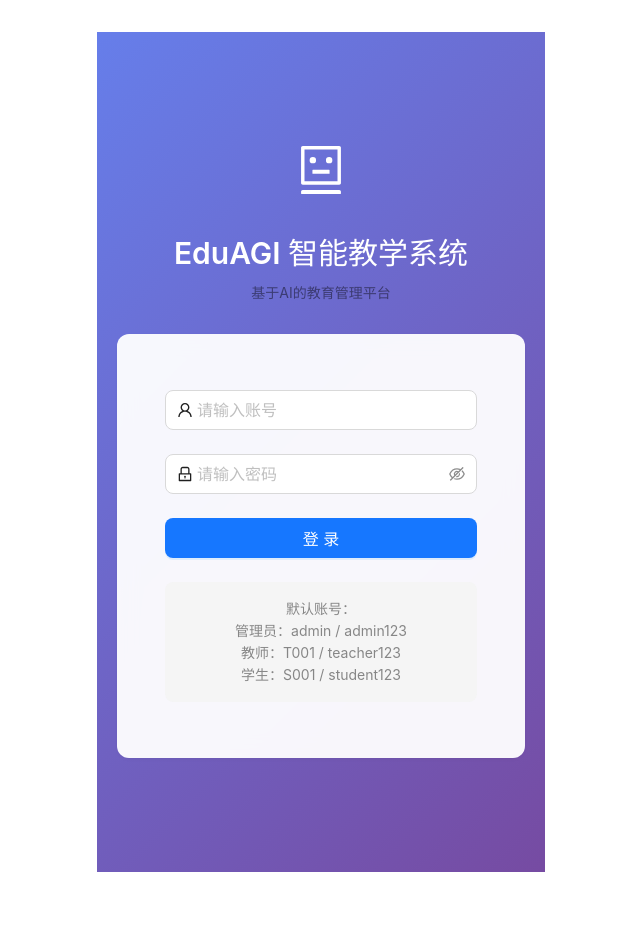
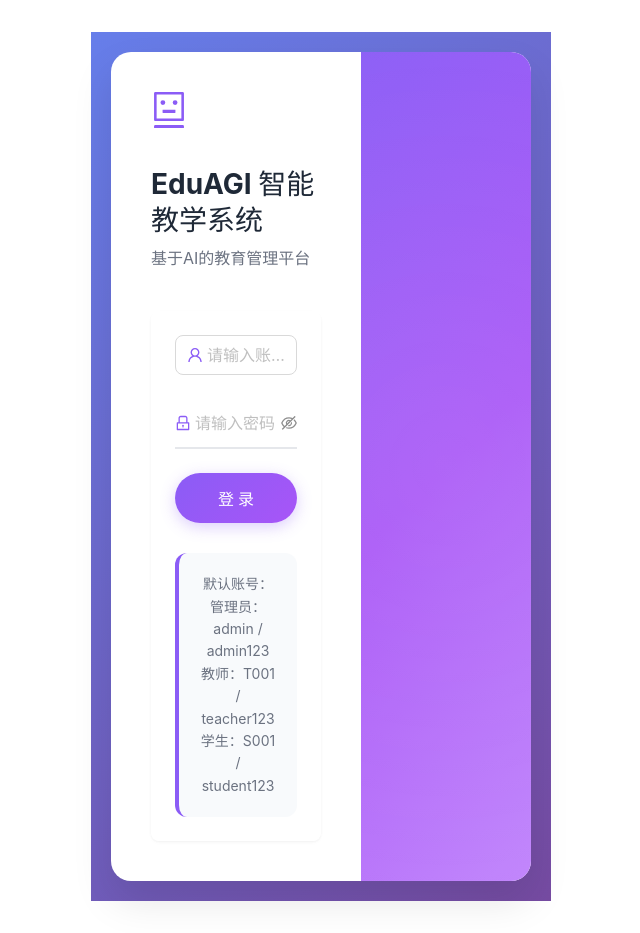
Before and after one commit to ghosttT0/eduagi, a React (Vite) app in the folder frontend/: page /login in a window 1280 px wide. Shown: the whole page, without its empty margins (319-959 px from the left). Before the commit the page ends 904 px from the top, so only its background shows below. Built offline with nearby package versions, Linux system fonts and the light colour scheme; no server answers.

Commit message:
feat: 登录页现代化设计 + 全局响应式布局系统

```diff
--- a/frontend/src/App.tsx
+++ b/frontend/src/App.tsx
@@ -5,6 +5,7 @@ import AdminLayout from './layouts/AdminLayout'
 import TeacherLayout from './layouts/TeacherLayout'
 import StudentLayout from './layouts/StudentLayout'
 import './App.css'
+import './styles/global.css'
 
 function App() {
   const { user, isAuthenticated } = useAuthStore()
--- a/frontend/src/pages/LoginPage.css
+++ b/frontend/src/pages/LoginPage.css
@@ -9,63 +9,164 @@
 
 .login-content {
   width: 100%;
-  max-width: 400px;
+  max-width: 900px;
   margin: 0 auto;
-  transition: max-width 0.2s;
+  display: flex;
+  background: white;
+  border-radius: 20px;
+  box-shadow: 0 20px 40px rgba(0, 0, 0, 0.1);
+  overflow: hidden;
+  min-height: 500px;
 }
 
-@media (min-width: 900px) {
+.login-form-section {
+  flex: 1;
+  padding: 40px;
+  display: flex;
+  flex-direction: column;
+  justify-content: center;
+}
+
+.login-decorative-section {
+  flex: 1;
+  background: linear-gradient(135deg, #8b5cf6 0%, #a855f7 50%, #c084fc 100%);
+  position: relative;
+  display: flex;
+  align-items: center;
+  justify-content: center;
+  overflow: hidden;
+}
+
+.login-decorative-section::before {
+  content: '';
+  position: absolute;
+  top: -50%;
+  right: -50%;
+  width: 200%;
+  height: 200%;
+  background: radial-gradient(circle, rgba(255,255,255,0.1) 0%, transparent 70%);
+  animation: float 6s ease-in-out infinite;
+}
+
+@keyframes float {
+  0%, 100% { transform: translateY(0px) rotate(0deg); }
+  50% { transform: translateY(-20px) rotate(180deg); }
+}
+
+.login-header {
+  text-align: left;
+  margin-bottom: 40px;
+}
+
+.login-logo {
+  font-size: 36px;
+  margin-bottom: 16px;
+  color: #8b5cf6;
+}
+
+.login-title {
+  color: #1f2937 !important;
+  margin-bottom: 8px !important;
+  font-size: 28px !important;
+  font-weight: 700 !important;
+}
+
+.login-subtitle {
+  color: #6b7280 !important;
+  font-size: 16px !important;
+}
+
+.login-card {
+  border: none;
+  box-shadow: none;
+  background: transparent;
+  padding: 0;
+}
+
+.ant-form-item {
+  margin-bottom: 24px;
+}
+
+.ant-input, .ant-input-password {
+  border: none;
+  border-bottom: 2px solid #e5e7eb;
+  border-radius: 0;
+  padding: 12px 0;
+  font-size: 16px;
+  background: transparent;
+  transition: border-color 0.3s ease;
+}
+
+.ant-input:focus, .ant-input-password:focus,
+.ant-input:hover, .ant-input-password:hover {
+  border-bottom-color: #8b5cf6;
+  box-shadow: none;
+}
+
+.ant-input-prefix {
+  color: #8b5cf6;
+  margin-right: 12px;
+}
+
+.ant-btn-primary {
+  background: linear-gradient(135deg, #8b5cf6 0%, #a855f7 100%);
+  border: none;
+  border-radius: 25px;
+  height: 50px;
+  font-size: 16px;
+  font-weight: 600;
+  box-shadow: 0 4px 15px rgba(139, 92, 246, 0.3);
+  transition: all 0.3s ease;
+}
+
+.ant-btn-primary:hover {
+  transform: translateY(-2px);
+  box-shadow: 0 6px 20px rgba(139, 92, 246, 0.4);
+}
+
+.login-tips {
+  margin-top: 30px;
+  padding: 20px;
+  background: #f8fafc;
+  border-radius: 12px;
+  border-left: 4px solid #8b5cf6;
+}
+
+.login-tips .ant-typography {
+  color: #6b7280 !important;
+  font-size: 14px !important;
+  line-height: 1.6;
+}
+
+/* 响应式设计 */
+@media (max-width: 768px) {
   .login-content {
-    max-width: 500px;
+    flex-direction: column;
+    max-width: 95vw;
+    min-height: auto;
   }
-}
-@media (min-width: 1200px) {
-  .login-content {
-    max-width: 600px;
+
+  .login-decorative-section {
+    display: none;
   }
-}
-@media (max-width: 600px) {
-  .login-content {
-    max-width: 95vw;
-    min-width: 0;
+
+  .login-form-section {
+    padding: 30px 20px;
   }
-  .login-card {
-    padding: 16px 8px !important;
+
+  .login-title {
+    font-size: 24px !important;
   }
 }
 
-.login-header {
-  text-align: center;
-  margin-bottom: 30px;
-  color: white;
+@media (min-width: 1200px) {
+  .login-content {
+    max-width: 1000px;
+  }
 }
 
-.login-logo {
-  font-size: 48px;
-  margin-bottom: 16px;
-  color: white;
+@media (min-width: 1600px) {
+  .login-content {
+    max-width: 1200px;
+  }
 }
-
-.login-title {
-  color: white !important;
-  margin-bottom: 8px !important;
-}
-
-.login-card {
-  border-radius: 12px;
-  box-shadow: 0 8px 32px rgba(0, 0, 0, 0.1);
-  backdrop-filter: blur(10px);
-  background: rgba(255, 255, 255, 0.95);
-  padding: 32px 24px;
-  box-sizing: border-box;
-}
-
-.login-tips {
-  margin-top: 24px;
-  padding: 16px;
-  background: #f5f5f5;
-  border-radius: 8px;
-  text-align: center;
-  font-size: 12px;
-  line-height: 1.6;
-}
--- a/frontend/src/pages/LoginPage.tsx
+++ b/frontend/src/pages/LoginPage.tsx
@@ -34,12 +34,13 @@ const LoginPage: React.FC = () => {
   return (
     <div className="login-container">
       <div className="login-content">
+        <div className="login-form-section">
           <div className="login-header">
             <RobotOutlined className="login-logo" />
             <Title level={2} className="login-title">
               EduAGI 智能教学系统
             </Title>
-          <Text type="secondary">基于AI的教育管理平台</Text>
+            <Text className="login-subtitle">基于AI的教育管理平台</Text>
           </div>
 
           <Card className="login-card" bordered={false}>
@@ -85,7 +86,7 @@ const LoginPage: React.FC = () => {
             </Form>
 
             <div className="login-tips">
-            <Text type="secondary">
+              <Text>
                 <strong>默认账号：</strong><br />
                 管理员：admin / admin123<br />
                 教师：T001 / teacher123<br />
@@ -94,6 +95,11 @@ const LoginPage: React.FC = () => {
             </div>
           </Card>
         </div>
+
+        <div className="login-decorative-section">
+          {/* 装饰性内容区域 */}
+        </div>
+      </div>
     </div>
   )
 }
--- /dev/null
+++ b/frontend/src/styles/global.css
@@ -0,0 +1,209 @@
+/* 全局响应式样式 */
+
+/* 基础响应式容器 */
+.responsive-container {
+  width: 100%;
+  max-width: 1200px;
+  margin: 0 auto;
+  padding: 0 20px;
+  box-sizing: border-box;
+}
+
+/* 响应式网格系统 */
+.responsive-grid {
+  display: grid;
+  gap: 20px;
+  grid-template-columns: repeat(auto-fit, minmax(300px, 1fr));
+}
+
+/* 响应式卡片 */
+.responsive-card {
+  background: white;
+  border-radius: 12px;
+  box-shadow: 0 2px 8px rgba(0, 0, 0, 0.1);
+  padding: 24px;
+  transition: all 0.3s ease;
+}
+
+.responsive-card:hover {
+  transform: translateY(-2px);
+  box-shadow: 0 4px 16px rgba(0, 0, 0, 0.15);
+}
+
+/* 响应式表格 */
+.responsive-table {
+  width: 100%;
+  overflow-x: auto;
+}
+
+.responsive-table table {
+  min-width: 600px;
+}
+
+/* 响应式按钮组 */
+.responsive-button-group {
+  display: flex;
+  gap: 12px;
+  flex-wrap: wrap;
+}
+
+/* 响应式表单 */
+.responsive-form {
+  max-width: 600px;
+  margin: 0 auto;
+}
+
+/* 响应式导航 */
+.responsive-nav {
+  display: flex;
+  align-items: center;
+  gap: 20px;
+  flex-wrap: wrap;
+}
+
+/* 响应式侧边栏 */
+.responsive-sidebar {
+  width: 250px;
+  transition: all 0.3s ease;
+}
+
+/* 响应式主内容区 */
+.responsive-main {
+  flex: 1;
+  min-width: 0;
+  padding: 24px;
+}
+
+/* 响应式布局容器 */
+.responsive-layout {
+  display: flex;
+  min-height: 100vh;
+}
+
+/* 媒体查询 - 移动端 */
+@media (max-width: 768px) {
+  .responsive-container {
+    padding: 0 16px;
+  }
+
+  .responsive-grid {
+    grid-template-columns: 1fr;
+    gap: 16px;
+  }
+
+  .responsive-card {
+    padding: 16px;
+  }
+
+  .responsive-button-group {
+    flex-direction: column;
+  }
+
+  .responsive-nav {
+    flex-direction: column;
+    gap: 12px;
+  }
+
+  .responsive-sidebar {
+    width: 100%;
+    position: fixed;
+    top: 0;
+    left: -100%;
+    height: 100vh;
+    z-index: 1000;
+    background: white;
+    box-shadow: 2px 0 8px rgba(0, 0, 0, 0.1);
+  }
+
+  .responsive-sidebar.open {
+    left: 0;
+  }
+
+  .responsive-layout {
+    flex-direction: column;
+  }
+
+  .responsive-main {
+    padding: 16px;
+  }
+}
+
+/* 媒体查询 - 平板 */
+@media (min-width: 769px) and (max-width: 1024px) {
+  .responsive-container {
+    max-width: 900px;
+  }
+
+  .responsive-grid {
+    grid-template-columns: repeat(auto-fit, minmax(250px, 1fr));
+  }
+}
+
+/* 媒体查询 - 桌面端 */
+@media (min-width: 1025px) {
+  .responsive-container {
+    max-width: 1200px;
+  }
+
+  .responsive-grid {
+    grid-template-columns: repeat(auto-fit, minmax(350px, 1fr));
+  }
+}
+
+/* 媒体查询 - 大屏 */
+@media (min-width: 1440px) {
+  .responsive-container {
+    max-width: 1400px;
+  }
+}
+
+/* 通用工具类 */
+.text-center { text-align: center; }
+.text-left { text-align: left; }
+.text-right { text-align: right; }
+
+.mb-0 { margin-bottom: 0; }
+.mb-1 { margin-bottom: 8px; }
+.mb-2 { margin-bottom: 16px; }
+.mb-3 { margin-bottom: 24px; }
+.mb-4 { margin-bottom: 32px; }
+
+.mt-0 { margin-top: 0; }
+.mt-1 { margin-top: 8px; }
+.mt-2 { margin-top: 16px; }
+.mt-3 { margin-top: 24px; }
+.mt-4 { margin-top: 32px; }
+
+.p-0 { padding: 0; }
+.p-1 { padding: 8px; }
+.p-2 { padding: 16px; }
+.p-3 { padding: 24px; }
+.p-4 { padding: 32px; }
+
+/* 响应式字体大小 */
+.responsive-text-sm { font-size: 14px; }
+.responsive-text-base { font-size: 16px; }
+.responsive-text-lg { font-size: 18px; }
+.responsive-text-xl { font-size: 20px; }
+.responsive-text-2xl { font-size: 24px; }
+
+@media (max-width: 768px) {
+  .responsive-text-sm { font-size: 12px; }
+  .responsive-text-base { font-size: 14px; }
+  .responsive-text-lg { font-size: 16px; }
+  .responsive-text-xl { font-size: 18px; }
+  .responsive-text-2xl { font-size: 20px; }
+}
+
+/* 响应式间距 */
+.responsive-gap-sm { gap: 8px; }
+.responsive-gap-md { gap: 16px; }
+.responsive-gap-lg { gap: 24px; }
+.responsive-gap-xl { gap: 32px; }
+
+@media (max-width: 768px) {
+  .responsive-gap-sm { gap: 4px; }
+  .responsive-gap-md { gap: 8px; }
+  .responsive-gap-lg { gap: 16px; }
+  .responsive-gap-xl { gap: 24px; }
+}
```
Lines whose indentation alone changed are shown as unchanged.
